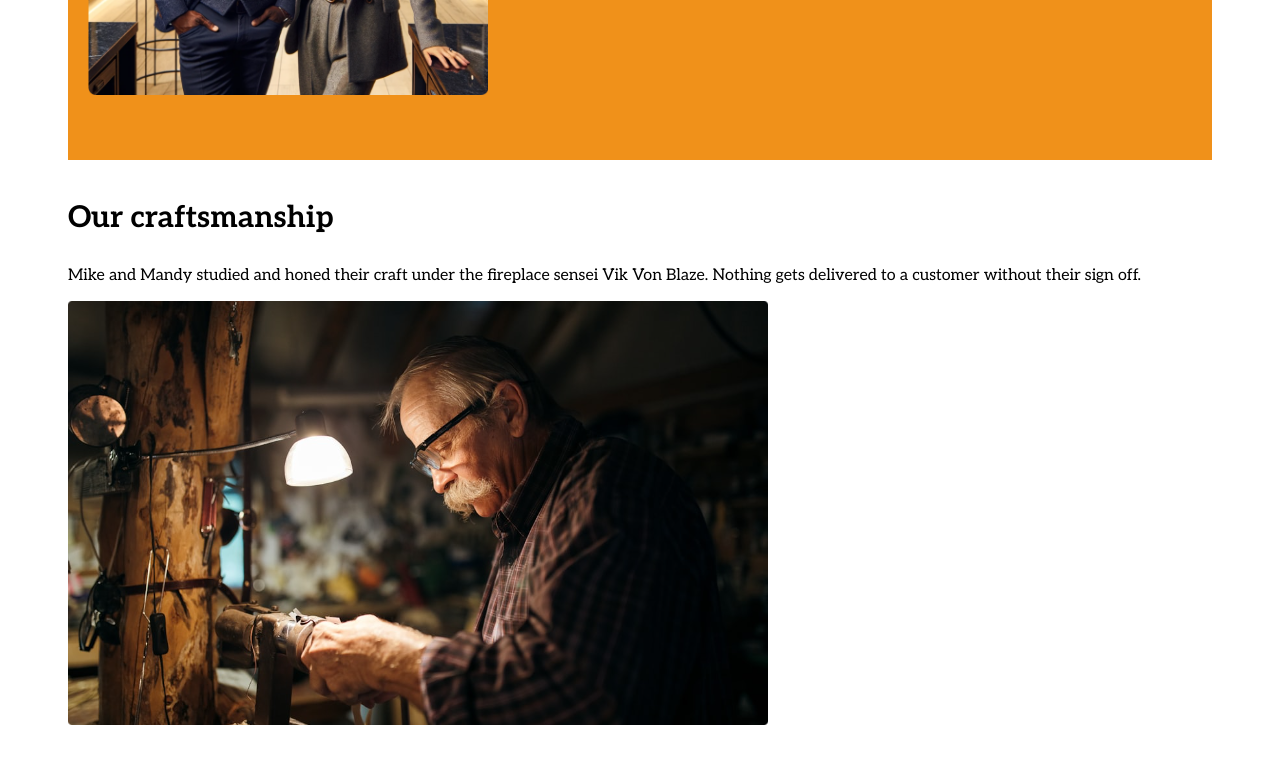
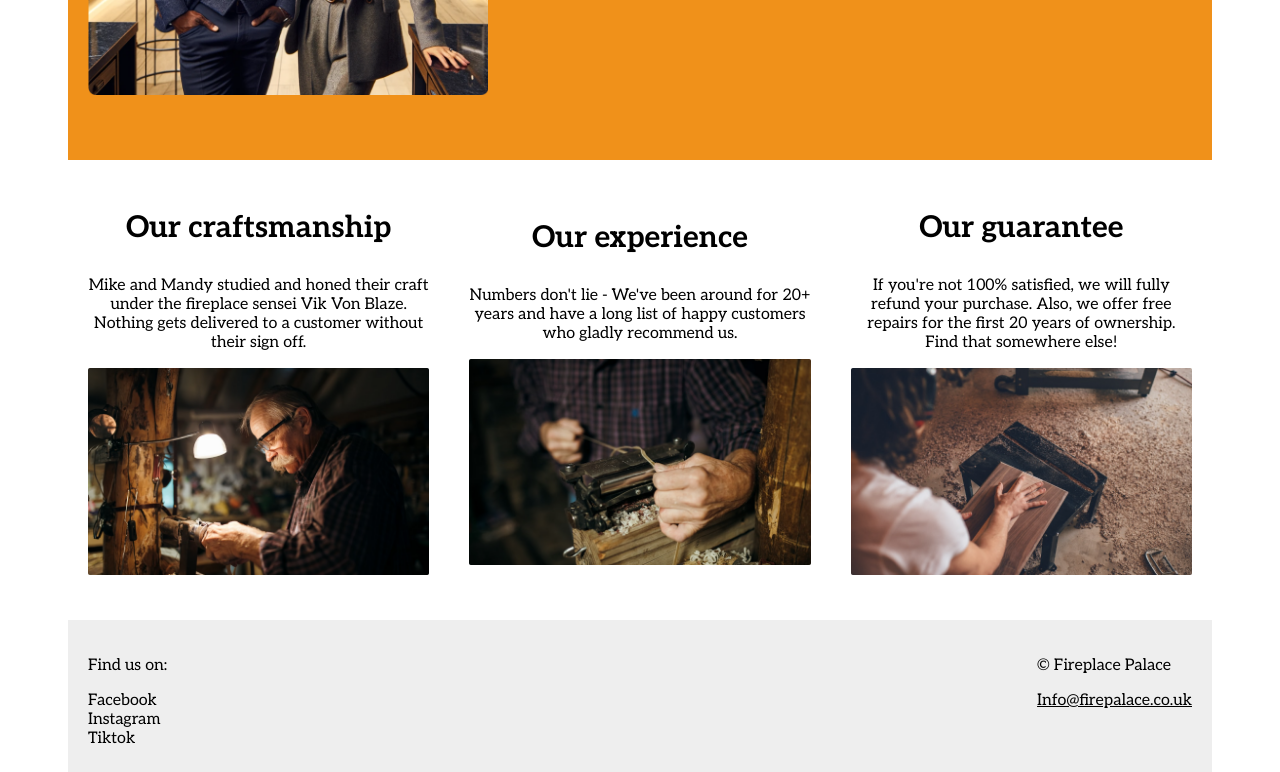
Before and after one commit to SchoolOfCode/bc16-w7d3-workshop-nextjs-boilerplate-room-5-week-7, a Next.js app: page /founders in a window 1280 px wide. Shown: the part 670-1442 px from the top of the page. Built offline with nearby package versions, Linux system fonts and the light colour scheme.

Commit message:
styling founders flex

```diff
--- a/app/founders/page.css
+++ b/app/founders/page.css
@@ -15,3 +15,25 @@
 .card {
   margin: 40px auto;
 }
+
+img {
+  max-width: 100%;
+  height: auto;
+}
+
+@media screen and (min-width: 1024px) {
+  .about {
+    margin: auto;
+    display: flex;
+    flex-direction: row;
+    justify-content: center;
+    align-items: center;
+  }
+
+  .card {
+    margin: 20px;
+    text-align: center;
+    flex-basis: 0;
+    flex-grow: 1;
+  }
+}
```
Also changed, not shown: app/founders/page.js (+6 -1 lines), src/HowItWorks/HowItWorks.css (+0 -15 lines), 1 other file (tests, documents, lock files or other folders).
